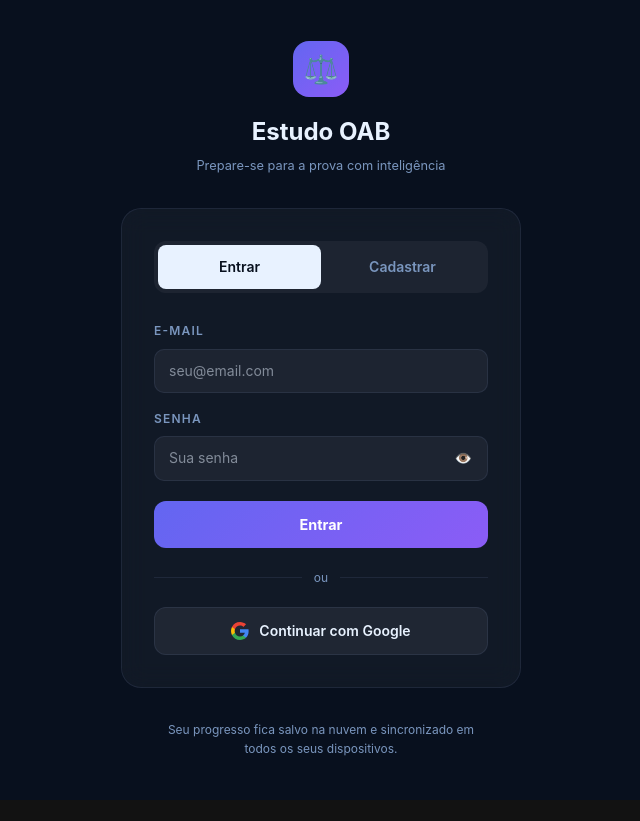
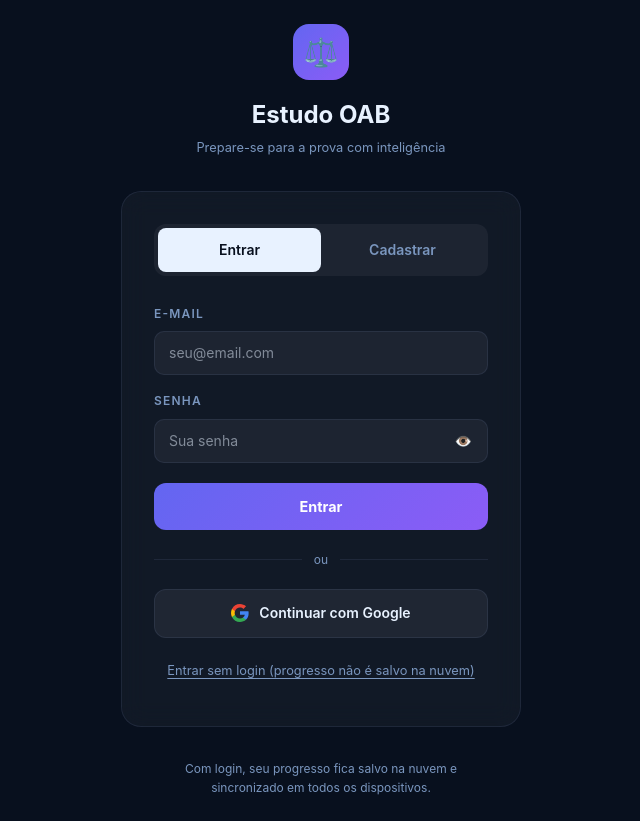
Before and after one commit to bandittbr/oab-studies-pwa, a React (Vite) app: page / in a window 1280 px wide. Shown: the whole page, without its empty margins (319-959 px from the left). Before the commit the page ends 800 px from the top, so only its background shows below. Built offline with nearby package versions, Linux system fonts and the light colour scheme; no server answers.

Commit message:
feat: modo visitante sem login

```diff
--- a/src/App.jsx
+++ b/src/App.jsx
@@ -88,10 +88,10 @@ function LoadingScreen() {
 }
 
 export default function App() {
-  const { user } = useAuth();
+  const { user, isGuest } = useAuth();
 
   if (user === undefined) return <LoadingScreen />;
-  if (user === null) return <LoginPage />;
+  if (user === null && !isGuest) return <LoginPage />;
 
   return (
     <ErrorBoundary>
--- a/src/components/app-shell.jsx
+++ b/src/components/app-shell.jsx
@@ -235,7 +235,35 @@ function SidebarStat({ label, value, accent = false }) {
    USUÁRIO — SIDEBAR
    ━━━━━━━━━━━━━━━━━━━━━━━━━━━━━━━━━━━━━━━━ */
 function UserBlock() {
-  const { user } = useAuth();
+  const { user, isGuest, exitGuest } = useAuth();
+
+  if (isGuest) {
+    return (
+      <div className="border-t border-[var(--panel-border)] px-3 py-3 flex items-center gap-2.5">
+        <div style={{
+          width: 32, height: 32, borderRadius: "50%", flexShrink: 0,
+          background: "rgba(255,255,255,0.08)",
+          display: "flex", alignItems: "center", justifyContent: "center",
+          fontSize: "1rem"
+        }}>
+          👤
+        </div>
+        <div className="flex-1 min-w-0">
+          <div className="text-xs font-semibold text-[var(--text)] truncate">Visitante</div>
+          <div className="text-[0.6rem] text-[var(--muted)] truncate">Progresso local apenas</div>
+        </div>
+        <button
+          type="button"
+          onClick={exitGuest}
+          title="Fazer login"
+          className="shrink-0 rounded-[var(--r-sm)] px-2 py-1 text-[0.6rem] font-semibold text-[var(--muted)] hover:text-[var(--text)] hover:bg-white/5 transition border border-[var(--panel-border)]"
+        >
+          Login
+        </button>
+      </div>
+    );
+  }
+
   if (!user) return null;
   const name = user.displayName || user.email?.split("@")[0] || "Usuário";
   const initial = name.charAt(0).toUpperCase();
@@ -245,7 +273,7 @@ function UserBlock() {
         width: 32, height: 32, borderRadius: "50%", flexShrink: 0,
         background: "linear-gradient(135deg, #6366f1, #8b5cf6)",
         display: "flex", alignItems: "center", justifyContent: "center",
-        fontSize: "0.875rem", fontWeight: 700, color: "#fff"
+        fontSize: "0.875rem", fontWeight: 700, color: "#fff", overflow: "hidden"
       }}>
         {user.photoURL
           ? <img src={user.photoURL} alt={name} style={{ width: 32, height: 32, borderRadius: "50%", objectFit: "cover" }} />
--- a/src/pages/login-page.jsx
+++ b/src/pages/login-page.jsx
@@ -1,5 +1,6 @@
 import { useState } from "react";
 import { loginWithEmail, loginWithGoogle, registerWithEmail } from "../services/auth-service";
+import { useAuth } from "../state/auth-context";
 
 function GoogleIcon() {
   return (
@@ -28,7 +29,8 @@ function parseError(err) {
 }
 
 export function LoginPage() {
-  const [mode, setMode] = useState("login"); // "login" | "register"
+  const { enterAsGuest } = useAuth();
+  const [mode, setMode] = useState("login");
   const [name, setName] = useState("");
   const [email, setEmail] = useState("");
   const [password, setPassword] = useState("");
@@ -147,9 +149,7 @@ export function LoginPage() {
         <form onSubmit={handleSubmit} style={{ display: "flex", flexDirection: "column", gap: "1rem" }}>
           {mode === "register" && (
             <div>
-              <label style={{ display: "block", fontSize: "0.75rem", fontWeight: 600, color: "var(--muted, #8a8fa8)", marginBottom: "0.5rem", textTransform: "uppercase", letterSpacing: "0.1em" }}>
-                Nome
-              </label>
+              <label style={labelStyle}>Nome</label>
               <input
                 type="text"
                 value={name}
@@ -163,9 +163,7 @@ export function LoginPage() {
           )}
 
           <div>
-            <label style={{ display: "block", fontSize: "0.75rem", fontWeight: 600, color: "var(--muted, #8a8fa8)", marginBottom: "0.5rem", textTransform: "uppercase", letterSpacing: "0.1em" }}>
-              E-mail
-            </label>
+            <label style={labelStyle}>E-mail</label>
             <input
               type="email"
               value={email}
@@ -178,9 +176,7 @@ export function LoginPage() {
           </div>
 
           <div>
-            <label style={{ display: "block", fontSize: "0.75rem", fontWeight: 600, color: "var(--muted, #8a8fa8)", marginBottom: "0.5rem", textTransform: "uppercase", letterSpacing: "0.1em" }}>
-              Senha
-            </label>
+            <label style={labelStyle}>Senha</label>
             <div style={{ position: "relative" }}>
               <input
                 type={showPassword ? "text" : "password"}
@@ -252,20 +248,46 @@ export function LoginPage() {
             fontSize: "0.875rem", fontWeight: 600,
             cursor: loading ? "not-allowed" : "pointer",
             display: "flex", alignItems: "center", justifyContent: "center", gap: "0.625rem",
+            marginBottom: "0.75rem",
             transition: "background 0.15s"
           }}
         >
           <GoogleIcon />
           Continuar com Google
         </button>
+
+        {/* Entrar sem login */}
+        <button
+          type="button"
+          onClick={enterAsGuest}
+          disabled={loading}
+          style={{
+            width: "100%", padding: "0.625rem",
+            background: "transparent",
+            border: "none",
+            color: "var(--muted, #8a8fa8)",
+            fontSize: "0.8rem",
+            cursor: loading ? "not-allowed" : "pointer",
+            textDecoration: "underline",
+            textUnderlineOffset: "3px"
+          }}
+        >
+          Entrar sem login (progresso não é salvo na nuvem)
+        </button>
       </div>
 
       <div style={{ marginTop: "2rem", fontSize: "0.75rem", color: "var(--muted, #8a8fa8)", textAlign: "center", maxWidth: 320 }}>
-        Seu progresso fica salvo na nuvem e sincronizado em todos os seus dispositivos.
+        Com login, seu progresso fica salvo na nuvem e sincronizado em todos os dispositivos.
       </div>
     </div>
   );
 }
+
+const labelStyle = {
+  display: "block", fontSize: "0.75rem", fontWeight: 600,
+  color: "var(--muted, #8a8fa8)", marginBottom: "0.5rem",
+  textTransform: "uppercase", letterSpacing: "0.1em"
+};
 
 const inputStyle = {
   width: "100%",
--- a/src/state/auth-context.jsx
+++ b/src/state/auth-context.jsx
@@ -7,13 +7,24 @@ const AuthContext = createContext(null);
 export function AuthProvider({ children }) {
   // undefined = carregando, null = deslogado, objeto = usuário autenticado
   const [user, setUser] = useState(undefined);
+  const [isGuest, setIsGuest] = useState(false);
 
   useEffect(() => {
-    const unsub = onAuthStateChanged(auth, (u) => setUser(u ?? null));
+    const unsub = onAuthStateChanged(auth, (u) => {
+      setUser(u ?? null);
+      if (u) setIsGuest(false); // login real cancela modo visitante
+    });
     return unsub;
   }, []);
 
-  return <AuthContext.Provider value={{ user }}>{children}</AuthContext.Provider>;
+  function enterAsGuest() { setIsGuest(true); }
+  function exitGuest() { setIsGuest(false); }
+
+  return (
+    <AuthContext.Provider value={{ user, isGuest, enterAsGuest, exitGuest }}>
+      {children}
+    </AuthContext.Provider>
+  );
 }
 
 export function useAuth() {
```
